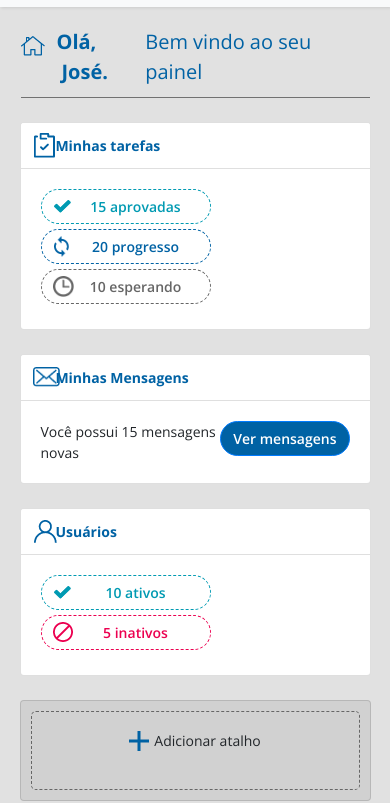
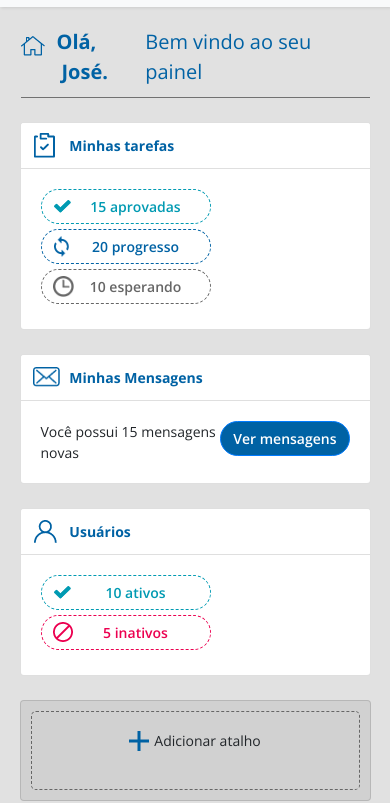
Before and after one commit to HTTyminski/CasaSoft, a plain HTML site: page index.html in a window 390 px wide. Shown: the part 53-856 px from the top of the page. Drawn offline with nearby package versions, Linux system fonts and the light colour scheme; no server answers.

Commit message:
padding head card

```diff
--- a/style.css
+++ b/style.css
@@ -633,7 +633,15 @@ a.article:hover {
     .hidden-mobile{
         display: none;
     }
-
+    .head-tarefa {
+        padding-left: 14%;
+    }
+    .head-msgs{
+        padding-left: 14%;
+    }
+    .head-user{
+        padding-left: 14%;
+    }
 
     #sidebar {
         min-width: 80px;
```
